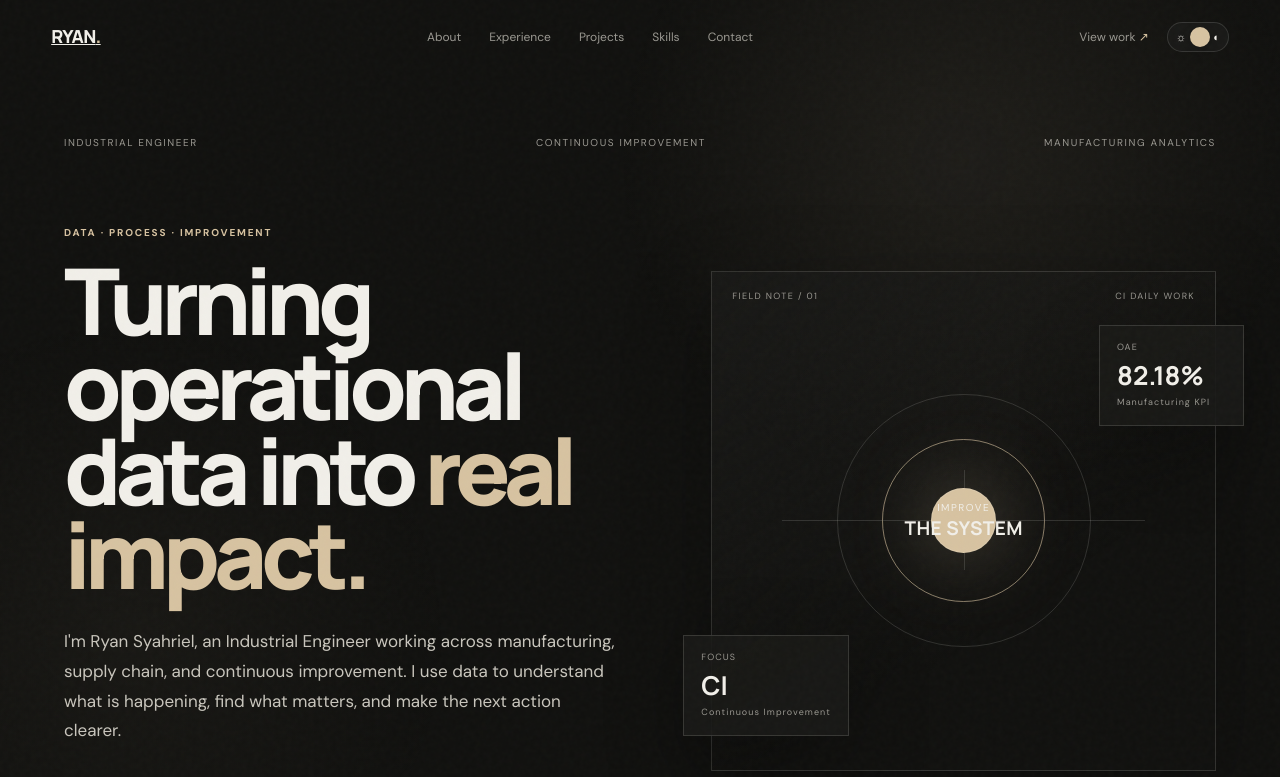
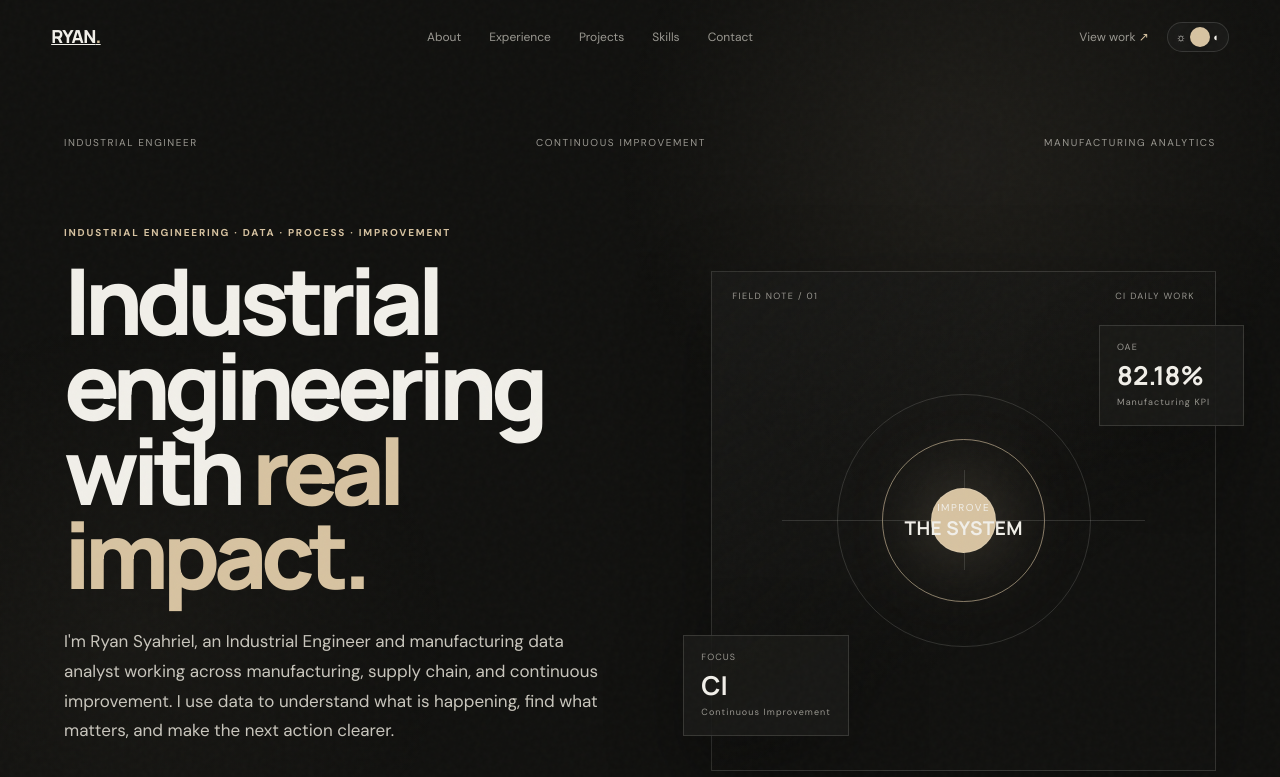
Before and after one commit to GooGooDoolls/Ryan_Portfolio, a website: page index.html in a window 1280 px wide. Shown: the top 777 px of the page. Drawn offline with Linux system fonts and the light colour scheme; no server answers.

Commit message:
Improve homepage technical SEO and structured profile data

```diff
--- a/index.html
+++ b/index.html
@@ -2,12 +2,12 @@
 <html lang="en" data-theme="dark">
 <head>
 <meta charset="utf-8"><meta name="viewport" content="width=device-width,initial-scale=1">
-<meta name="description" content="Ryan Syahriel — Industrial Engineering, Continuous Improvement & Manufacturing Analytics">
-<title>Ryan Syahriel — Continuous Improvement & Manufacturing Analytics</title>
+<meta name="description" content="Ryan Syahriel — Industrial Engineer and Manufacturing Data Analyst specializing in Continuous Improvement, Power BI, Excel, Power Query, manufacturing analytics, and process improvement.">
+<title>Ryan Syahriel | Industrial Engineer & Manufacturing Data Analyst</title>
 <link rel="preconnect" href="https://fonts.googleapis.com"><link rel="preconnect" href="https://fonts.gstatic.com" crossorigin>
 <link href="https://fonts.googleapis.com/css2?family=DM+Sans:wght@400;500;600;700&family=Manrope:wght@500;600;700;800&display=swap" rel="stylesheet">
 <link rel="stylesheet" href="style.css">
-</head>
+<link rel="canonical" href="https://ryansyahrielportfolio.vercel.app/"><meta name="robots" content="index, follow, max-image-preview:large"><meta property="og:type" content="website"><meta property="og:title" content="Ryan Syahriel | Industrial Engineer & Manufacturing Data Analyst"><meta property="og:description" content="Industrial Engineer specializing in Continuous Improvement, manufacturing analytics, Power BI, Excel and process improvement."><meta property="og:url" content="https://ryansyahrielportfolio.vercel.app/"><meta property="og:site_name" content="Ryan Syahriel Portfolio"><meta name="twitter:card" content="summary"><script type="application/ld+json">{"@context":"https://schema.org","@type":"ProfilePage","name":"Ryan Syahriel — Industrial Engineer & Manufacturing Data Analyst","url":"https://ryansyahrielportfolio.vercel.app/","mainEntity":{"@type":"Person","name":"Ryan Syahriel Putra","alternateName":"Ryan Syahriel","jobTitle":"Continuous Improvement Associate","description":"Industrial Engineer specializing in manufacturing data analytics, Continuous Improvement, process improvement, Power BI, Excel and Power Query.","url":"https://ryansyahrielportfolio.vercel.app/","sameAs":["https://www.linkedin.com/in/ryansyahriel28/"]}}</script></head>
 <body>
 <div class="grain"></div>
 <header class="nav">
@@ -20,9 +20,9 @@
   <div class="hero-top"><span>INDUSTRIAL ENGINEER</span><span>CONTINUOUS IMPROVEMENT</span><span>MANUFACTURING ANALYTICS</span></div>
   <div class="hero-grid">
     <div class="hero-copy">
-      <p class="kicker">DATA · PROCESS · IMPROVEMENT</p>
-      <h1>Turning operational<br>data into <em>real impact.</em></h1>
-      <p class="hero-lead">I'm Ryan Syahriel, an Industrial Engineer working across manufacturing, supply chain, and continuous improvement. I use data to understand what is happening, find what matters, and make the next action clearer.</p>
+      <p class="kicker">INDUSTRIAL ENGINEERING · DATA · PROCESS · IMPROVEMENT</p>
+      <h1>Industrial engineering<br>with <em>real impact.</em></h1>
+      <p class="hero-lead">I'm Ryan Syahriel, an Industrial Engineer and manufacturing data analyst working across manufacturing, supply chain, and continuous improvement. I use data to understand what is happening, find what matters, and make the next action clearer.</p>
       <div class="hero-actions"><a class="button primary" href="#projects">Explore projects <span>↗</span></a><a class="button secondary" href="#contact">Let's talk</a></div>
     </div>
     <div class="hero-visual">
@@ -54,7 +54,7 @@
 
 <section id="projects" class="section projects">
   <div class="section-head"><span class="index">03</span><span>SELECTED WORK</span><span class="line"></span></div>
-  <div class="section-intro"><h2>Work built around<br><em>real problems.</em></h2><p>Case studies from manufacturing analytics, reliability, process improvement, and digitalization. Open a project to see the problem, approach, result, and supporting files.</p></div>
+  <div class="section-intro"><h2>Manufacturing analytics<br>built around <em>real problems.</em></h2><p>Case studies in manufacturing data analytics, reliability, process improvement, digitalization, Power BI, Excel, and Power Query. Open a project to see the problem, approach, result, and supporting files.</p></div>
   <div class="project-grid" id="projectGrid"></div>
 </section>
 
```
